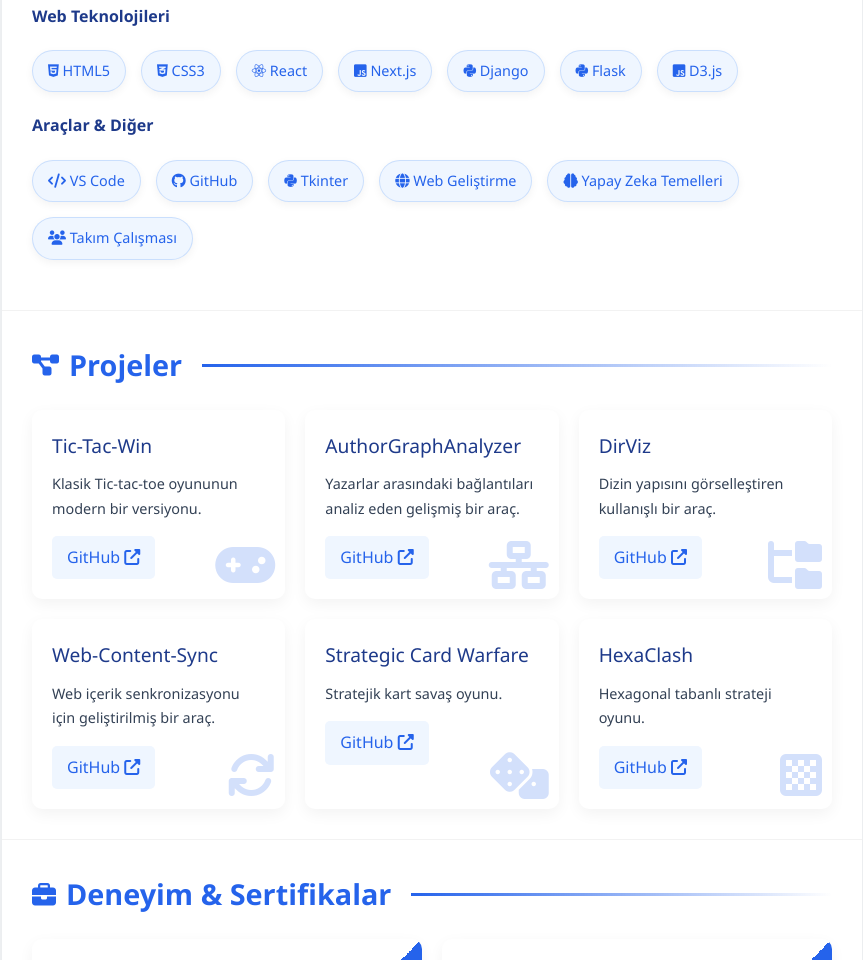
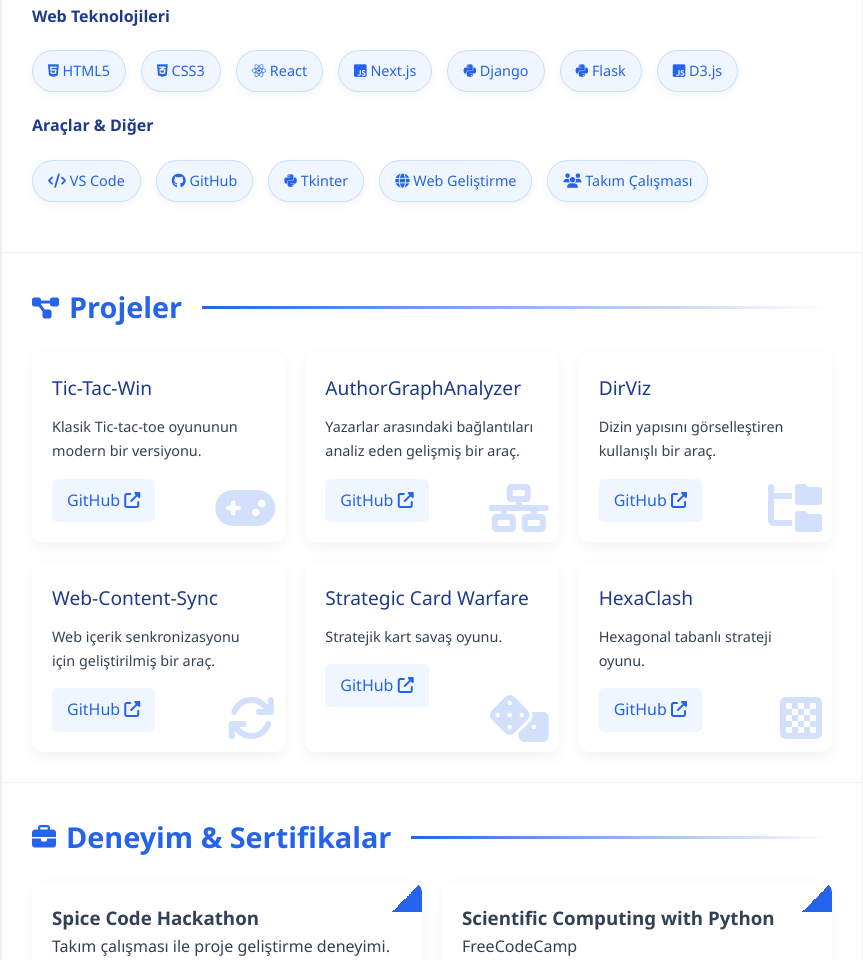
Before and after one commit to MYounesEG/CV, a plain HTML site: page index.html in a window 1280 px wide. Shown: the part 954-1914 px from the top of the page, without its empty margins (208-1071 px from the left). Drawn offline with nearby package versions, Linux system fonts and the light colour scheme.

Commit message:
Update index.html

```diff
--- a/index.html
+++ b/index.html
@@ -1131,7 +1131,6 @@
                     <div class="skill-tag"><i class="fab fa-github"></i> GitHub</div>
                     <div class="skill-tag"><i class="fab fa-python"></i> Tkinter</div>
                     <div class="skill-tag"><i class="fas fa-globe"></i> Web Geliştirme</div>
-                    <div class="skill-tag"><i class="fas fa-brain"></i> Yapay Zeka Temelleri</div>
                     <div class="skill-tag"><i class="fas fa-users"></i> Takım Çalışması</div>
                 </div>
             </div>
```
